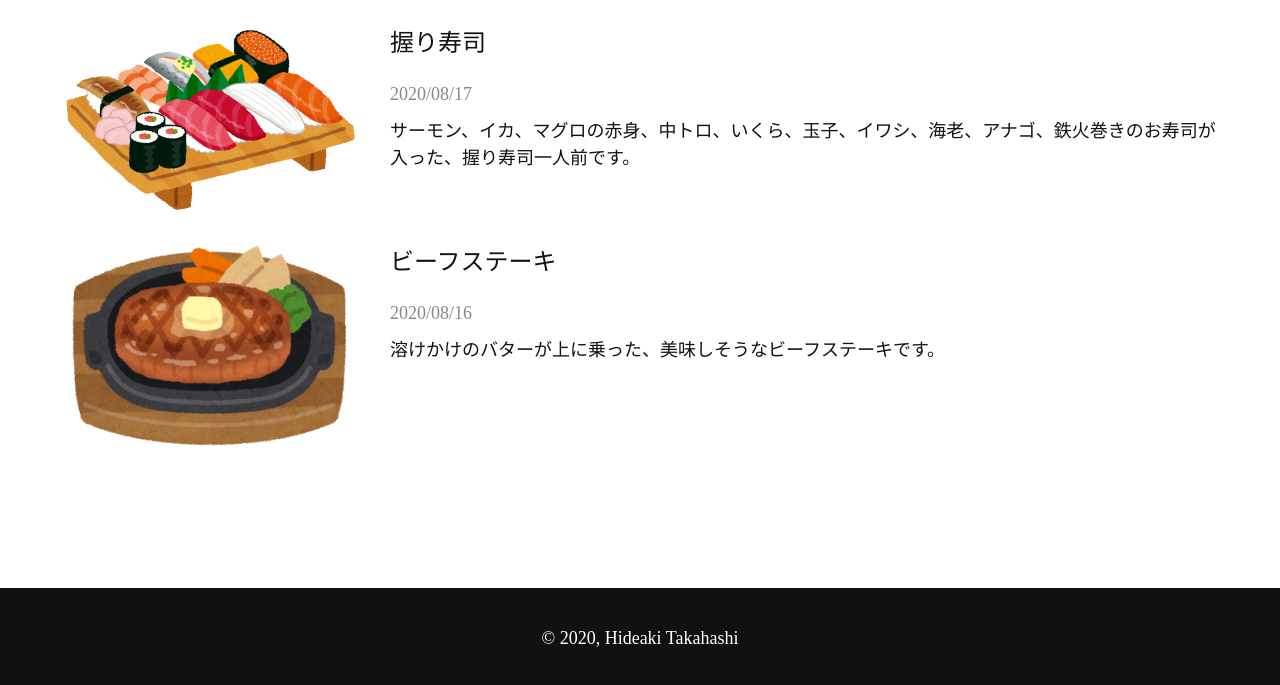
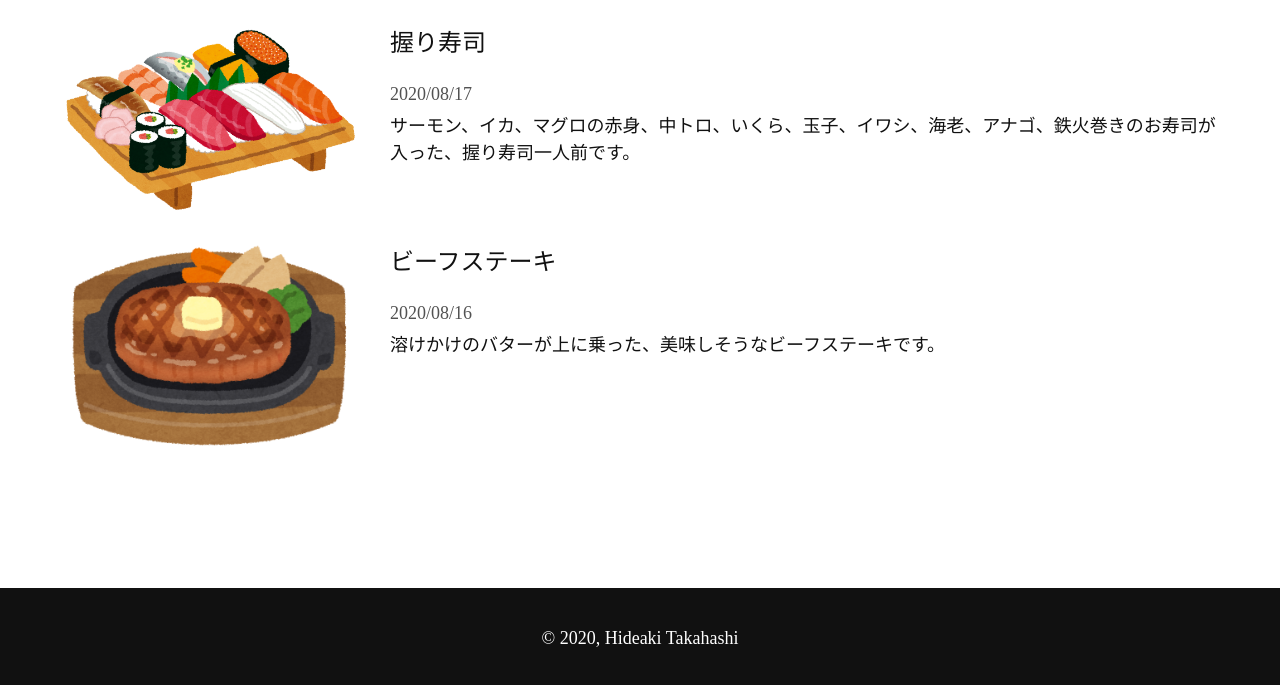
Before and after one commit to takashi0602/not-accessibility-sample, a plain HTML site: page index.html in a window 1280 px wide. Shown: the part 239-924 px from the top of the page. Drawn offline with Linux system fonts and the light colour scheme.

Commit message:
fix: list.css

```diff
--- a/assets/css/list.css
+++ b/assets/css/list.css
@@ -22,6 +22,10 @@
 
 .list-item_date {
   display: block;
-  color: #888888;
-  margin: 0 0 10px;
+  color: #525252;
+  margin: 0 0 5px;
 }
+
+.list-item_description {
+  margin: 0;
+}
```
